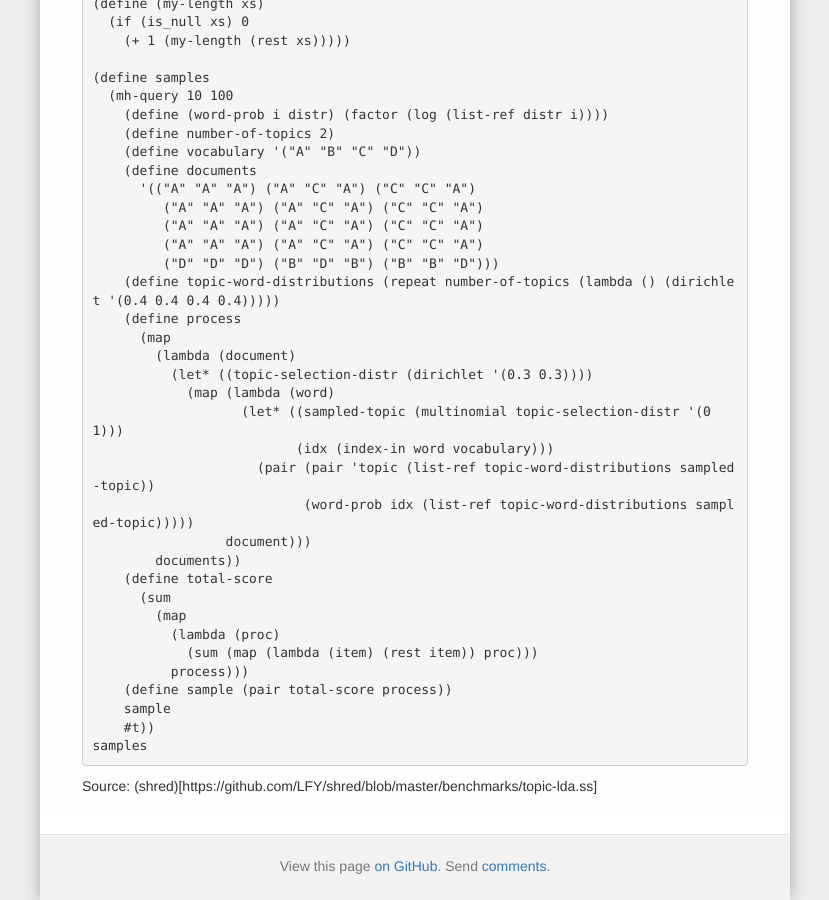
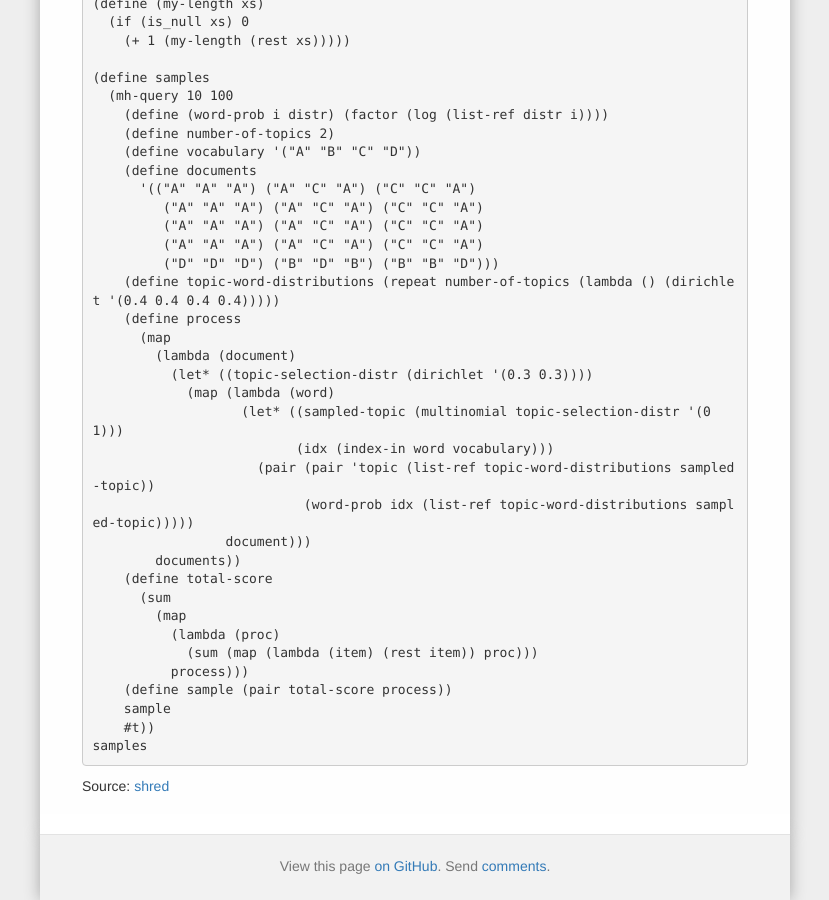
Before and after one commit to forestdb/forestdb.org, a Jekyll site: the page built from models/lda-bench.md, in a window 1280 px wide and 900 px high, scrolled down 896 px. Shown: the whole window, without its empty margins (225-1054 px from the left). Built offline with Jekyll 4.4.1, drawn with Linux system fonts in a browser that asks for light colours; nearby versions of some CDN libraries; a script that is not in the unit is left out.

Commit message:
Update lda-bench.md

```diff
--- a/models/lda-bench.md
+++ b/models/lda-bench.md
@@ -84,4 +84,4 @@ model-tags: shred, benchmark, machine learning
         #t))
     samples
 
-Source: (shred)[https://github.com/LFY/shred/blob/master/benchmarks/topic-lda.ss]
+Source: [shred](https://github.com/LFY/shred/blob/master/benchmarks/topic-lda.ss)
```
